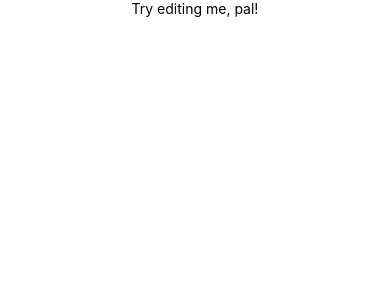
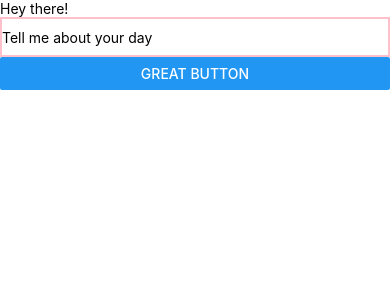
Before and after one commit to rsgilbert/app8, a React Native app: screen / in a window 390 px wide. Shown: the top 300 px of the page. Built offline with nearby package versions, Linux system fonts and the light colour scheme.

Commit message:
used react  state

```diff
--- a/App.js
+++ b/App.js
@@ -1,13 +1,33 @@
-import React from 'react'
-import { Text, View } from 'react-native';
+import React , { useState } from 'react'
+import { Text, Image, Button, ScrollView, View, TextInput } from 'react-native';
 
 const MyApp = () => {
+    const [clicked, setClicked] = useState(false)
     return (
-        <View style={{ flext: 1, justifyContent: 'center', alignItems: 'center'}} >
-            <Text>
-                Try editing me, pal!
-            </Text>
-        </View>
+        <ScrollView>
+            <Text>Hey there!</Text>
+            <View>
+                { clicked &&
+                    <Text>How are you doing?</Text>
+                }
+            </View>
+            <TextInput
+                style={{
+                    height: 40,
+                    borderColor: 'pink',
+                    borderWidth: 2
+                }}
+                defaultValue="Tell me about your day"
+                >
+
+            </TextInput>
+
+            <Button
+                title={'Great button'}
+                onPress={()=> {setClicked(true)}}
+                />
+
+        </ScrollView>
     )
 }
 
```
